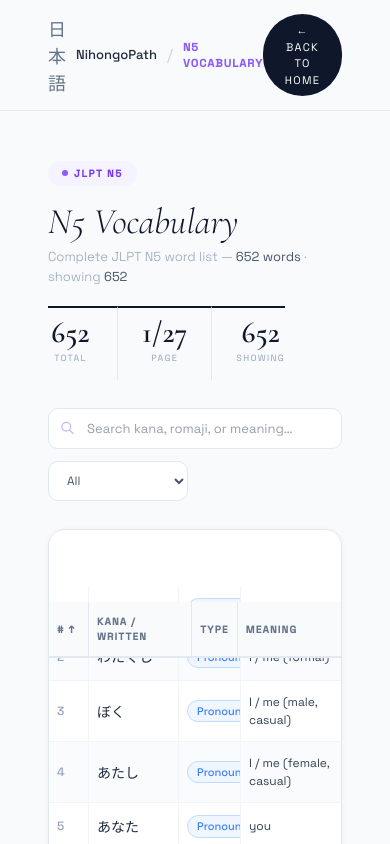
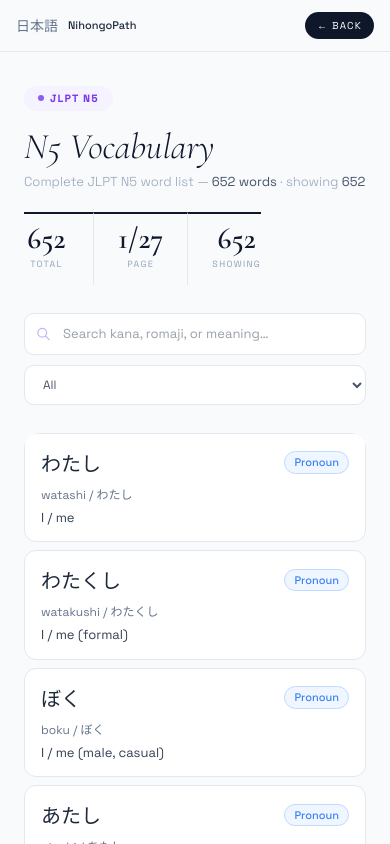
Before and after one commit to DevSurajz/japanese_learning_web, a React (Vite) app: page /vocab in a window 390 px wide. Shown: the top 844 px of the page. Built offline with nearby package versions, Linux system fonts and the light colour scheme.

Commit message:
made it more responsive

```diff
--- a/src/KanaPage.jsx
+++ b/src/KanaPage.jsx
@@ -1,6 +1,16 @@
-import { useState } from "react"
+import { useState, useEffect } from "react"
 import { motion, AnimatePresence } from "motion/react"
 import { useNavigate } from "react-router-dom"
+
+function useWindowWidth() {
+  const [width, setWidth] = useState(window.innerWidth)
+  useEffect(() => {
+    const handler = () => setWidth(window.innerWidth)
+    window.addEventListener('resize', handler)
+    return () => window.removeEventListener('resize', handler)
+  }, [])
+  return width
+}
 
 const hiraganaGrid = [
   { kana: "あ", romaji: "a" }, { kana: "い", romaji: "i" }, { kana: "う", romaji: "u" }, { kana: "え", romaji: "e" }, { kana: "お", romaji: "o" },
@@ -54,6 +64,9 @@ const katakanaHandakuten = [
 
 
 function KanaCard({ item, index }) {
+  const width = useWindowWidth()
+  const isMobile = width < 768
+
   if (item.empty) return <div />
 
   return (
@@ -64,11 +77,11 @@ function KanaCard({ item, index }) {
       whileHover={{ scale: 1.05, y: -3 }}
       style={{
         background: "#fff",
-        borderRadius: 16,
+        borderRadius: isMobile ? 12 : 16,
         border: "1px solid #e2e8f0",
         boxShadow: "0 2px 10px rgba(0,0,0,0.03)",
-        padding: "20px 14px",
-        display: "flex", flexDirection: "column", alignItems: "center", gap: 10,
+        padding: isMobile ? "10px 6px" : "20px 14px",
+        display: "flex", flexDirection: "column", alignItems: "center", gap: isMobile ? 6 : 10,
         height: "100%",
         cursor: "default",
         transition: "box-shadow 0.3s ease",
@@ -78,25 +91,23 @@ function KanaCard({ item, index }) {
     >
 
       <div style={{
-        position: "relative", width: 72, height: 72,
-        borderRadius: 12,
+        position: "relative", width: isMobile ? 52 : 72, height: isMobile ? 52 : 72,
+        borderRadius: isMobile ? 10 : 12,
         background: "#f8fafc",
         border: "1px solid #f1f5f9",
         display: "flex", alignItems: "center", justifyContent: "center",
       }}>
-        <span style={{ fontFamily: "'Noto Sans JP', sans-serif", fontWeight: 300, fontSize: 40, color: "#0f172a", lineHeight: 1 }}>
+        <span style={{ fontFamily: "'Noto Sans JP', sans-serif", fontWeight: 300, fontSize: isMobile ? 28 : 40, color: "#0f172a", lineHeight: 1 }}>
           {item.kana}
         </span>
       </div>
 
-      <p style={{ fontFamily: "'Space Grotesk', sans-serif", fontWeight: 600, fontSize: 13, color: "#64748b", textTransform: "lowercase", letterSpacing: "0.05em" }}>
+      <p style={{ fontFamily: "'Space Grotesk', sans-serif", fontWeight: 600, fontSize: isMobile ? 11 : 13, color: "#64748b", textTransform: "lowercase", letterSpacing: "0.05em" }}>
         {item.romaji}
       </p>
     </motion.div>
   )
 }
-
-import { useWindowWidth } from "./hooks.js"
 
 export default function KanaPage() {
   const navigate = useNavigate()
@@ -123,14 +134,15 @@ export default function KanaPage() {
         background: "rgba(248,250,252,0.9)",
         backdropFilter: "blur(12px)",
         borderBottom: "1px solid #e2e8f0",
-        padding: "16px 48px",
+        padding: isMobile ? "10px 16px" : "16px 48px",
         display: "flex", alignItems: "center", justifyContent: "space-between",
+        flexWrap: "nowrap", overflow: "hidden",
       }}>
-        <div style={{ display: "flex", alignItems: "center", gap: 12 }}>
-          <span style={{ fontFamily: "'Noto Sans JP', sans-serif", fontWeight: 100, fontSize: 18, color: "#64748b" }}>日本語</span>
-          <span style={{ fontSize: 13, fontWeight: 500, color: "#1e293b", letterSpacing: "0.02em" }}>NihongoPath</span>
-          <span style={{ color: "#cbd5e1", fontSize: 13 }}>/</span>
-          <span style={{ fontSize: 11, color: "#10b981", letterSpacing: "0.1em", textTransform: "uppercase", fontWeight: 600 }}>{isMobile ? "Kana" : "Kana Reference"}</span>
+        <div style={{ display: "flex", alignItems: "center", gap: 12, overflow: "hidden" }}>
+          <span style={{ fontFamily: "'Noto Sans JP', sans-serif", fontWeight: 100, fontSize: isMobile ? 13 : 18, color: "#64748b", whiteSpace: "nowrap" }}>日本語</span>
+          <span style={{ fontSize: isMobile ? 11 : 13, fontWeight: 500, color: "#1e293b", letterSpacing: "0.02em", whiteSpace: "nowrap" }}>NihongoPath</span>
+          <span style={{ display: isMobile ? "none" : "inline", color: "#cbd5e1", fontSize: 13 }}>/</span>
+          <span style={{ display: isMobile ? "none" : "inline", fontSize: 11, color: "#10b981", letterSpacing: "0.1em", textTransform: "uppercase", fontWeight: 600, whiteSpace: "nowrap" }}>Kana Reference</span>
         </div>
         <motion.button
           whileHover={{ scale: 1.06 }}
@@ -139,12 +151,13 @@ export default function KanaPage() {
           style={{
             background: "#0f172a", color: "#fff",
             border: "none", borderRadius: 99,
-            padding: "8px 20px",
+            padding: isMobile ? "6px 10px" : "8px 20px",
             fontFamily: "'Space Grotesk', sans-serif",
-            fontSize: 11, fontWeight: 400,
+            fontSize: isMobile ? 10 : 11, fontWeight: 400,
             letterSpacing: "0.12em", textTransform: "uppercase",
             cursor: "pointer",
             display: "flex", alignItems: "center", gap: 6,
+            whiteSpace: "nowrap",
           }}
         >
           ← {isMobile ? "Back" : "Back to Home"}
@@ -161,7 +174,6 @@ export default function KanaPage() {
             padding: "6px 14px", marginBottom: 20,
           }}>
             <span style={{ width: 6, height: 6, borderRadius: "50%", background: "#34d399", display: "inline-block" }} />
-            {/* <span style={{ fontSize: 10, fontWeight: 700, color: "#059669", letterSpacing: "0.15em", textTransform: "uppercase" }}>Foundations</span> */}
           </div>
           <h1 style={{ fontFamily: "'Cormorant Garamond', serif", fontStyle: "italic", fontWeight: 300, fontSize: "clamp(48px, 6vw, 72px)", color: "#0f172a", lineHeight: 1 }}>
             Kana
@@ -229,7 +241,7 @@ export default function KanaPage() {
                 <div style={{
                   display: "grid",
                   gridTemplateColumns: isMobile ? "repeat(3, 1fr)" : "repeat(5, 1fr)",
-                  gap: isMobile ? 8 : 16,
+                  gap: isMobile ? 10 : 16,
                 }}>
                   {section.data.map((item, i) => (
                     <KanaCard key={`${sIdx}-${i}`} item={item} index={i} />
--- a/src/KanjiPage.jsx
+++ b/src/KanjiPage.jsx
@@ -252,14 +252,15 @@ export default function KanjiPage() {
         background: "rgba(248,250,252,0.9)",
         backdropFilter: "blur(12px)",
         borderBottom: "1px solid #e2e8f0",
-        padding: "16px 48px",
+        padding: isMobile ? "12px 16px" : "16px 48px",
         display: "flex", alignItems: "center", justifyContent: "space-between",
+        flexWrap: "nowrap", overflow: "hidden",
       }}>
-        <div style={{ display: "flex", alignItems: "center", gap: 12 }}>
-          <span style={{ fontFamily: "'Noto Sans JP', sans-serif", fontWeight: 100, fontSize: 18, color: "#64748b" }}>日本語</span>
-          <span style={{ fontSize: 13, fontWeight: 500, color: "#1e293b", letterSpacing: "0.02em" }}>NihongoPath</span>
-          <span style={{ color: "#cbd5e1", fontSize: 13 }}>/</span>
-          <span style={{ fontSize: 11, color: "#6366f1", letterSpacing: "0.1em", textTransform: "uppercase", fontWeight: 600 }}>N5 Kanji</span>
+        <div style={{ display: "flex", alignItems: "center", gap: 12, overflow: "hidden" }}>
+          <span style={{ fontFamily: "'Noto Sans JP', sans-serif", fontWeight: 100, fontSize: isMobile ? 14 : 18, color: "#64748b", whiteSpace: "nowrap" }}>日本語</span>
+          <span style={{ fontSize: isMobile ? 11 : 13, fontWeight: 500, color: "#1e293b", letterSpacing: "0.02em", whiteSpace: "nowrap" }}>NihongoPath</span>
+          {!isMobile && <span style={{ color: "#cbd5e1", fontSize: 13 }}>/</span>}
+          {!isMobile && <span style={{ fontSize: 11, color: "#6366f1", letterSpacing: "0.1em", textTransform: "uppercase", fontWeight: 600, whiteSpace: "nowrap" }}>N5 Kanji</span>}
         </div>
         <motion.button
           whileHover={{ scale: 1.06 }}
@@ -268,20 +269,21 @@ export default function KanjiPage() {
           style={{
             background: "#0f172a", color: "#fff",
             border: "none", borderRadius: 99,
-            padding: "8px 20px",
+            padding: isMobile ? "6px 12px" : "8px 20px",
             fontFamily: "'Space Grotesk', sans-serif",
-            fontSize: 11, fontWeight: 400,
+            fontSize: isMobile ? 10 : 11, fontWeight: 400,
             letterSpacing: "0.12em", textTransform: "uppercase",
             cursor: "pointer",
             display: "flex", alignItems: "center", gap: 6,
+            whiteSpace: "nowrap",
           }}
         >
-          ← {isMobile ? "Back" : "Back to Home"}
+          ← Back{isMobile ? "" : " to Home"}
         </motion.button>
       </div>
 
 
-      <div style={{ maxWidth: 1280, margin: "0 auto", padding: "56px 48px 80px" }}>
+      <div style={{ maxWidth: 1280, margin: "0 auto", padding: isMobile ? "32px 24px 80px" : "56px 48px 80px" }}>
 
 
         <motion.div initial={{ opacity: 0, y: 20 }} animate={{ opacity: 1, y: 0 }} transition={{ delay: 0.1 }}>
@@ -327,7 +329,7 @@ export default function KanjiPage() {
           </div>
 
 
-          <div style={{ position: "relative", maxWidth: 420, marginBottom: 48 }}>
+          <div style={{ position: "relative", width: "100%", maxWidth: isMobile ? "none" : 420, marginBottom: 48 }}>
             <input
               type="text"
               placeholder="Search kanji, meaning, or reading…"
@@ -379,7 +381,7 @@ export default function KanjiPage() {
 
 
         {totalPages > 1 && (
-          <div style={{ display: "flex", alignItems: "center", justifyContent: "center", gap: 8, marginTop: 56 }}>
+          <div style={{ display: "flex", alignItems: "center", justifyContent: isMobile ? "space-between" : "center", gap: 8, marginTop: 56, width: "100%" }}>
             <motion.button whileHover={{ scale: 1.05 }} whileTap={{ scale: 0.95 }}
               onClick={() => setPage(p => Math.max(1, p - 1))}
               disabled={page === 1}
@@ -390,7 +392,12 @@ export default function KanjiPage() {
                 fontFamily: "'Space Grotesk', sans-serif",
               }}>← Prev</motion.button>
 
-            {Array.from({ length: totalPages }, (_, i) => i + 1).map(pg => (
+            {isMobile ? (
+              <span style={{ fontFamily: "'Space Grotesk'", fontSize: 13, color: "#475569", fontWeight: 500 }}>
+                {page} / {totalPages}
+              </span>
+            ) : (
+              Array.from({ length: totalPages }, (_, i) => i + 1).map(pg => (
                 <motion.button key={pg} whileHover={{ scale: 1.1 }} whileTap={{ scale: 0.9 }}
                   onClick={() => setPage(pg)}
                   style={{
@@ -402,7 +409,8 @@ export default function KanjiPage() {
                     fontSize: 13, cursor: "pointer",
                     fontFamily: "'Space Grotesk', sans-serif",
                   }}>{pg}</motion.button>
-            ))}
+              ))
+            )}
 
             <motion.button whileHover={{ scale: 1.05 }} whileTap={{ scale: 0.95 }}
               onClick={() => setPage(p => Math.min(totalPages, p + 1))}
--- a/src/VocabPage.jsx
+++ b/src/VocabPage.jsx
@@ -104,29 +104,30 @@ export default function VocabPage() {
         background: "rgba(248,250,252,0.95)",
         backdropFilter: "blur(12px)",
         borderBottom: "1px solid #e2e8f0",
-        padding: "14px 48px",
+        padding: isMobile ? "12px 16px" : "14px 48px",
         display: "flex", alignItems: "center", justifyContent: "space-between",
+        flexWrap: "nowrap", overflow: "hidden",
       }}>
-        <div style={{ display: "flex", alignItems: "center", gap: 10 }}>
-          <span style={{ fontFamily: "'Noto Sans JP'", fontWeight: 100, fontSize: 18, color: "#64748b" }}>日本語</span>
-          <span style={{ fontSize: 13, fontWeight: 500, color: "#1e293b" }}>NihongoPath</span>
-          <span style={{ color: "#cbd5e1" }}>/</span>
-          <span style={{ fontSize: 11, color: "#8b5cf6", letterSpacing: "0.1em", textTransform: "uppercase", fontWeight: 600 }}>N5 Vocabulary</span>
+        <div style={{ display: "flex", alignItems: "center", gap: 10, overflow: "hidden" }}>
+          <span style={{ fontFamily: "'Noto Sans JP'", fontWeight: 100, fontSize: isMobile ? 14 : 18, color: "#64748b", whiteSpace: "nowrap" }}>日本語</span>
+          <span style={{ fontSize: isMobile ? 11 : 13, fontWeight: 500, color: "#1e293b", whiteSpace: "nowrap" }}>NihongoPath</span>
+          {!isMobile && <span style={{ color: "#cbd5e1" }}>/</span>}
+          {!isMobile && <span style={{ fontSize: 11, color: "#8b5cf6", letterSpacing: "0.1em", textTransform: "uppercase", fontWeight: 600, whiteSpace: "nowrap" }}>N5 Vocabulary</span>}
         </div>
         <motion.button
           whileHover={{ scale: 1.05 }} whileTap={{ scale: 0.97 }}
           onClick={() => navigate('/')}
           style={{
             background: "#0f172a", color: "#fff", border: "none",
-            borderRadius: 99, padding: "8px 20px",
-            fontSize: 11, fontWeight: 400, letterSpacing: "0.12em",
-            textTransform: "uppercase", cursor: "pointer",
+            borderRadius: 99, padding: isMobile ? "6px 12px" : "8px 20px",
+            fontSize: isMobile ? 10 : 11, fontWeight: 400, letterSpacing: "0.12em",
+            textTransform: "uppercase", cursor: "pointer", whiteSpace: "nowrap",
           }}
-        >← Back to Home</motion.button>
+        >← Back{isMobile ? "" : " to Home"}</motion.button>
       </div>
 
 
-      <div style={{ maxWidth: 1300, margin: "0 auto", padding: "48px 48px 80px" }}>
+      <div style={{ maxWidth: 1300, margin: "0 auto", padding: isMobile ? "32px 24px 80px" : "48px 48px 80px" }}>
 
 
         <motion.div initial={{ opacity: 0, y: 16 }} animate={{ opacity: 1, y: 0 }} transition={{ delay: 0.1 }}>
@@ -169,9 +170,9 @@ export default function VocabPage() {
           </div>
 
 
-          <div style={{ display: "flex", gap: 12, flexWrap: "wrap", marginBottom: 28 }}>
+          <div style={{ display: "flex", flexDirection: isMobile ? "column" : "row", gap: isMobile ? 10 : 12, flexWrap: "wrap", marginBottom: 28 }}>
 
-            <div style={{ position: "relative", flexGrow: 1, maxWidth: 380 }}>
+            <div style={{ position: "relative", flexGrow: 1, width: isMobile ? "100%" : "auto", maxWidth: isMobile ? "none" : 380 }}>
               <input
                 type="text" placeholder="Search kana, romaji, or meaning…"
                 value={search} onChange={e => handleSearch(e.target.value)}
@@ -193,6 +194,7 @@ export default function VocabPage() {
             <select
               value={typeFilter} onChange={e => handleType(e.target.value)}
               style={{
+                width: isMobile ? "100%" : "auto",
                 background: "#fff", border: "1px solid #e2e8f0", borderRadius: 10,
                 padding: "10px 14px", fontSize: 12, color: "#475569",
                 fontFamily: "'Space Grotesk', sans-serif", cursor: "pointer", outline: "none",
@@ -204,12 +206,13 @@ export default function VocabPage() {
         </motion.div>
 
 
-        <div style={{ background: "#fff", borderRadius: 16, border: "1px solid #e2e8f0", overflow: "hidden", boxShadow: "0 1px 6px rgba(0,0,0,0.04)" }}>
+        <div style={{ background: isMobile ? "transparent" : "#fff", borderRadius: 16, border: isMobile ? "none" : "1px solid #e2e8f0", overflow: "hidden", boxShadow: isMobile ? "none" : "0 1px 6px rgba(0,0,0,0.04)" }}>
 
+          {!isMobile && (
             <div style={{
               position: "sticky", top: 72, zIndex: 5,
               display: "grid",
-            gridTemplateColumns: isMobile ? "40px minmax(90px, 1fr) auto minmax(100px, 1fr)" : "52px 1fr 1fr 160px 1fr",
+              gridTemplateColumns: "52px 1fr 1fr 160px 1fr",
               background: "#f8fafc",
               borderBottom: "2px solid #e2e8f0",
             }}>
@@ -237,11 +240,30 @@ export default function VocabPage() {
               </div>
             ))}
             </div>
-
-
+          )}
           <AnimatePresence mode="wait">
             <motion.div key={page + search + sortKey + typeFilter} initial={{ opacity: 0 }} animate={{ opacity: 1 }} exit={{ opacity: 0 }} transition={{ duration: 0.15 }}>
               {pageData.length > 0 ? pageData.map((w, i) => (
+                isMobile ? (
+                  <motion.div
+                    key={w.id}
+                    initial={{ opacity: 0, x: -6 }}
+                    animate={{ opacity: 1, x: 0 }}
+                    transition={{ delay: i * 0.012, duration: 0.2 }}
+                    style={{
+                      background: "#fff", border: "1px solid #e2e8f0", borderRadius: 12,
+                      padding: "14px 16px", marginBottom: 8,
+                      display: "flex", flexDirection: "column", gap: 4,
+                    }}
+                  >
+                    <div style={{ display: "flex", justifyContent: "space-between", alignItems: "center", marginBottom: 4 }}>
+                      <span style={{ fontFamily: "'Noto Sans JP'", fontSize: 20, color: "#1e293b", fontWeight: 400 }}>{w.kana}</span>
+                      <TypeBadge type={w.type} />
+                    </div>
+                    <span style={{ fontFamily: "'Space Grotesk'", fontSize: 12, color: "#64748b" }}>{w.romaji} / {w.reading}</span>
+                    <span style={{ fontFamily: "'Space Grotesk'", fontSize: 13, color: "#334155" }}>{w.meaning}</span>
+                  </motion.div>
+                ) : (
                   <motion.div
                     key={w.id}
                     initial={{ opacity: 0, x: -6 }}
@@ -249,7 +271,7 @@ export default function VocabPage() {
                     transition={{ delay: i * 0.012, duration: 0.2 }}
                     style={{
                       display: "grid",
-                    gridTemplateColumns: isMobile ? "40px minmax(90px, 1fr) auto minmax(100px, 1fr)" : "52px 1fr 1fr 160px 1fr",
+                      gridTemplateColumns: "52px 1fr 1fr 160px 1fr",
                       borderBottom: "1px solid #f1f5f9",
                       background: i % 2 === 0 ? "#fff" : "#fafbfc",
                       transition: "background 0.15s",
@@ -257,23 +279,22 @@ export default function VocabPage() {
                     onMouseEnter={e => e.currentTarget.style.background = "#f0f9ff"}
                     onMouseLeave={e => e.currentTarget.style.background = i % 2 === 0 ? "#fff" : "#fafbfc"}
                   >
-                  <div style={{ padding: isMobile ? "12px 8px" : "12px 16px", fontSize: 12, color: "#94a3b8", fontWeight: 500, borderRight: "1px solid #f1f5f9", display: "flex", alignItems: "center" }}>{w.id}</div>
-                  <div style={{ padding: isMobile ? "12px 8px" : "12px 16px", borderRight: "1px solid #f1f5f9", display: "flex", alignItems: "center" }}>
-                    <span style={{ fontFamily: "'Noto Sans JP'", fontWeight: 300, fontSize: isMobile ? 14 : 18, color: "#1e293b" }}>{w.kana}</span>
+                    <div style={{ padding: "12px 16px", fontSize: 12, color: "#94a3b8", fontWeight: 500, borderRight: "1px solid #f1f5f9", display: "flex", alignItems: "center" }}>{w.id}</div>
+                    <div style={{ padding: "12px 16px", borderRight: "1px solid #f1f5f9", display: "flex", alignItems: "center" }}>
+                      <span style={{ fontFamily: "'Noto Sans JP'", fontWeight: 300, fontSize: 18, color: "#1e293b" }}>{w.kana}</span>
                     </div>
-                  {!isMobile && (
                     <div style={{ padding: "12px 16px", borderRight: "1px solid #f1f5f9", display: "flex", flexDirection: "column", justifyContent: "center", gap: 2 }}>
                       <span style={{ fontSize: 13, color: "#475569", fontWeight: 400 }}>{w.romaji}</span>
                       <span style={{ fontFamily: "'Noto Sans JP'", fontSize: 12, color: "#94a3b8", fontWeight: 100 }}>{w.reading}</span>
                     </div>
-                  )}
-                  <div style={{ padding: isMobile ? "12px 8px" : "12px 16px", borderRight: "1px solid #f1f5f9", display: "flex", alignItems: "center", overflow: "hidden" }}>
+                    <div style={{ padding: "12px 16px", borderRight: "1px solid #f1f5f9", display: "flex", alignItems: "center", overflow: "hidden" }}>
                       <TypeBadge type={w.type} />
                     </div>
-                  <div style={{ padding: isMobile ? "12px 8px" : "12px 16px", display: "flex", alignItems: "center" }}>
-                    <span style={{ fontSize: isMobile ? 12 : 13, color: "#334155", lineHeight: 1.5 }}>{w.meaning}</span>
+                    <div style={{ padding: "12px 16px", display: "flex", alignItems: "center" }}>
+                      <span style={{ fontSize: 13, color: "#334155", lineHeight: 1.5 }}>{w.meaning}</span>
                     </div>
                   </motion.div>
+                )
               )) : (
                 <div style={{ padding: "48px 0", textAlign: "center", color: "#cbd5e1", fontSize: 15 }}>
                   No results for "{search}"
@@ -285,7 +306,7 @@ export default function VocabPage() {
 
 
         {totalPages > 1 && (
-          <div style={{ display: "flex", alignItems: "center", justifyContent: "center", gap: 6, marginTop: 36 }}>
+          <div style={{ display: "flex", alignItems: "center", justifyContent: isMobile ? "space-between" : "center", gap: 6, marginTop: 36, width: "100%" }}>
             <motion.button whileHover={{ scale: 1.04 }} whileTap={{ scale: 0.96 }}
               onClick={() => setPage(p => Math.max(1, p - 1))} disabled={page === 1}
               style={{
@@ -294,7 +315,13 @@ export default function VocabPage() {
                 cursor: page === 1 ? "not-allowed" : "pointer", opacity: page === 1 ? 0.4 : 1,
                 fontFamily: "'Space Grotesk'",
               }}>← Prev</motion.button>
-            {Array.from({ length: totalPages }, (_, i) => i + 1).map(pg => (
+
+            {isMobile ? (
+              <span style={{ fontFamily: "'Space Grotesk'", fontSize: 13, color: "#475569", fontWeight: 500 }}>
+                {page} / {totalPages}
+              </span>
+            ) : (
+              Array.from({ length: totalPages }, (_, i) => i + 1).map(pg => (
                 <motion.button key={pg} whileHover={{ scale: 1.1 }} whileTap={{ scale: 0.9 }}
                   onClick={() => setPage(pg)}
                   style={{
@@ -305,7 +332,9 @@ export default function VocabPage() {
                     fontSize: 12, cursor: "pointer",
                     fontFamily: "'Space Grotesk'",
                   }}>{pg}</motion.button>
-            ))}
+              ))
+            )}
+
             <motion.button whileHover={{ scale: 1.04 }} whileTap={{ scale: 0.96 }}
               onClick={() => setPage(p => Math.min(totalPages, p + 1))} disabled={page === totalPages}
               style={{
```
Lines whose indentation alone changed are shown as unchanged.
